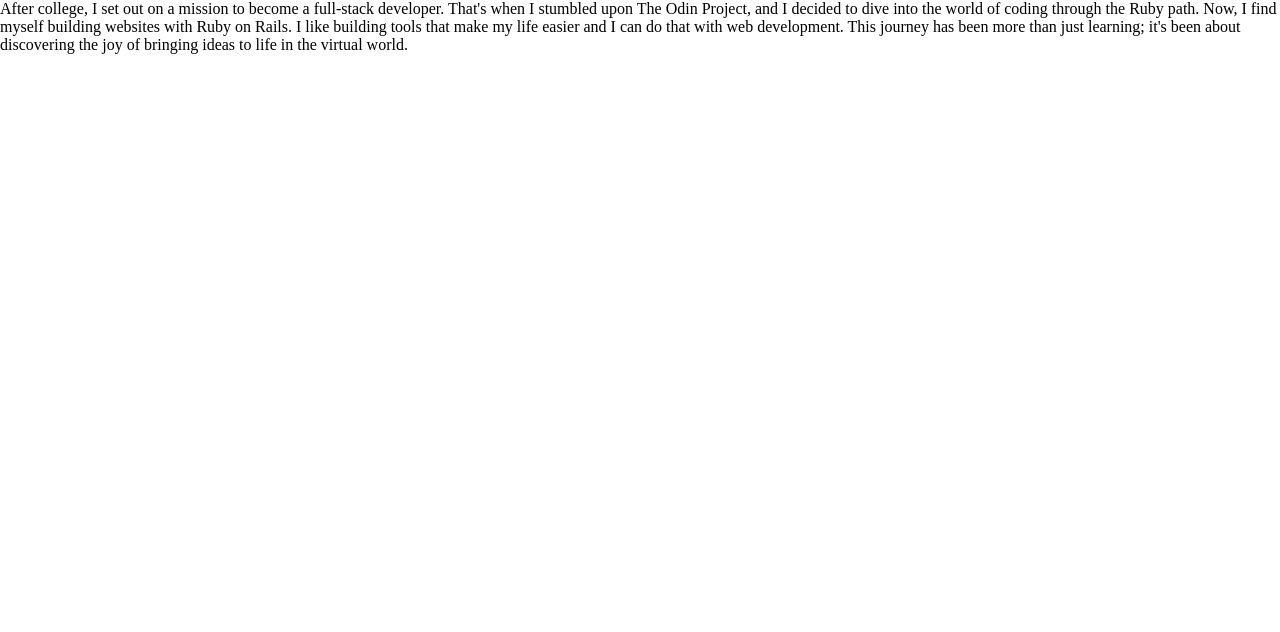
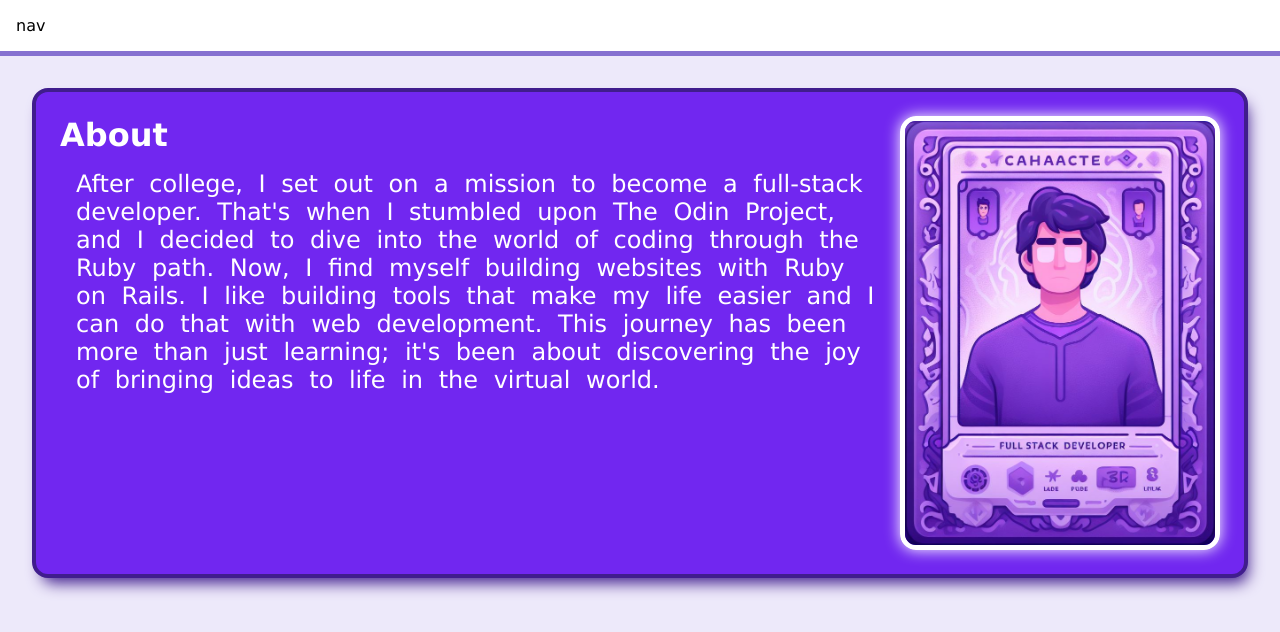
Before and after one commit to PeterG-ithub/personal-website, a plain HTML site: page full_stack_dev.html in a window 1280 px wide. Drawn offline with Linux system fonts and the light colour scheme.

Commit message:
add about section with style

```diff
--- a/full_stack_dev.html
+++ b/full_stack_dev.html
@@ -6,24 +6,29 @@
   <meta name="viewport" content="width=device-width, initial-scale=1.0">
   <title>Petah's Website</title>
   <link rel="stylesheet" href="style.css">
+  <link rel="stylesheet" href="nav.css">
 </head>
 
 <body>
+  <div class="nav-container">nav</div>
+  <section class="about-container">
+    <div class="about-content">
+      <h1 class="title">About</h1>
+      <div class="text">
+        After college, I set out on a mission to become a full-stack developer. That's when I stumbled upon The Odin Project,
+        and I decided to dive into the world of coding through the Ruby path. Now, I find myself building websites with Ruby on
+        Rails. I like building tools that make my life easier and I can do that with web development.
+        This journey has been more than just learning; it's been about discovering the joy of bringing ideas to life in the
+        virtual world.
+      </div>
 
-  <section class="about">
-    <div class="about-content">
-      After college, I set out on a mission to become a full-stack developer. That's when I stumbled upon The Odin Project,
-      and I decided to dive into the world of coding through the Ruby path. Now, I find myself building websites with Ruby on
-      Rails. I like building tools that make my life easier and I can do that with web development.
-      This journey has been more than just learning; it's been about discovering the joy of bringing ideas to life in the
-      virtual world.
     </div>
+    <img src="images/fs-front.png" alt="" class="pfp">
   </section>
   <section class="tech-stack">
 
   </section>
   <section class="projects">
-
   </section>
 
 </body>
--- /dev/null
+++ b/nav.css
@@ -0,0 +1,7 @@
+/* Nav bar */
+.nav-container {
+  background-color: #fff;
+  padding: 1rem;
+  border-bottom: 5px solid #8671d0;
+  margin-bottom: 1rem;
+}
--- a/style.css
+++ b/style.css
@@ -7,32 +7,39 @@
 body,
 html {
   min-height: 100vh;
+  background-color: #ede9fa;
+  font-family:'Lucida Sans', 'Lucida Sans Regular', 'Lucida Grande', 'Lucida Sans Unicode', Geneva, Verdana, sans-serif;
 }
 
-
-/* Nav bar */
-.nav-bar,
-.nav-right {
-  display: flex;
+.about-container {
+  background-color: #fbf9fe;
 }
 
-.nav-right > .nav-item {
-  margin-left: 1rem;
+.about-container {
+  display: flex;
+  margin: 2rem;
+  padding: 1.5rem;
+  border-radius: 1rem;
+  border: 4px solid #401d8d;
+  box-shadow: 5px 10px 15px -5px #401d8d;
+  color: white;
+  background-color: #7127f0;
 }
 
-.nav-bar {
-  justify-content: space-between;
-  max-width: 1200px;
-  flex-grow: 1;
+h1 {
+  font-size: 2rem;
 }
 
-.nav-container {
-  display: flex;
-  justify-content: center;
+.text {
+  font-size: 1.5rem;
+  padding: 1rem;
+  word-spacing: .5rem;
 }
 
-.nav-item {
-  font-family: Arial, Helvetica, sans-serif;
-  font-size: 1.5rem;
-  padding: .7rem;
+.pfp {
+  border: 5px solid white;
+  box-shadow: 0px 0px 15px white;
+  border-radius: 1rem;
+  width: 20rem;
+  height: auto;
 }
```
